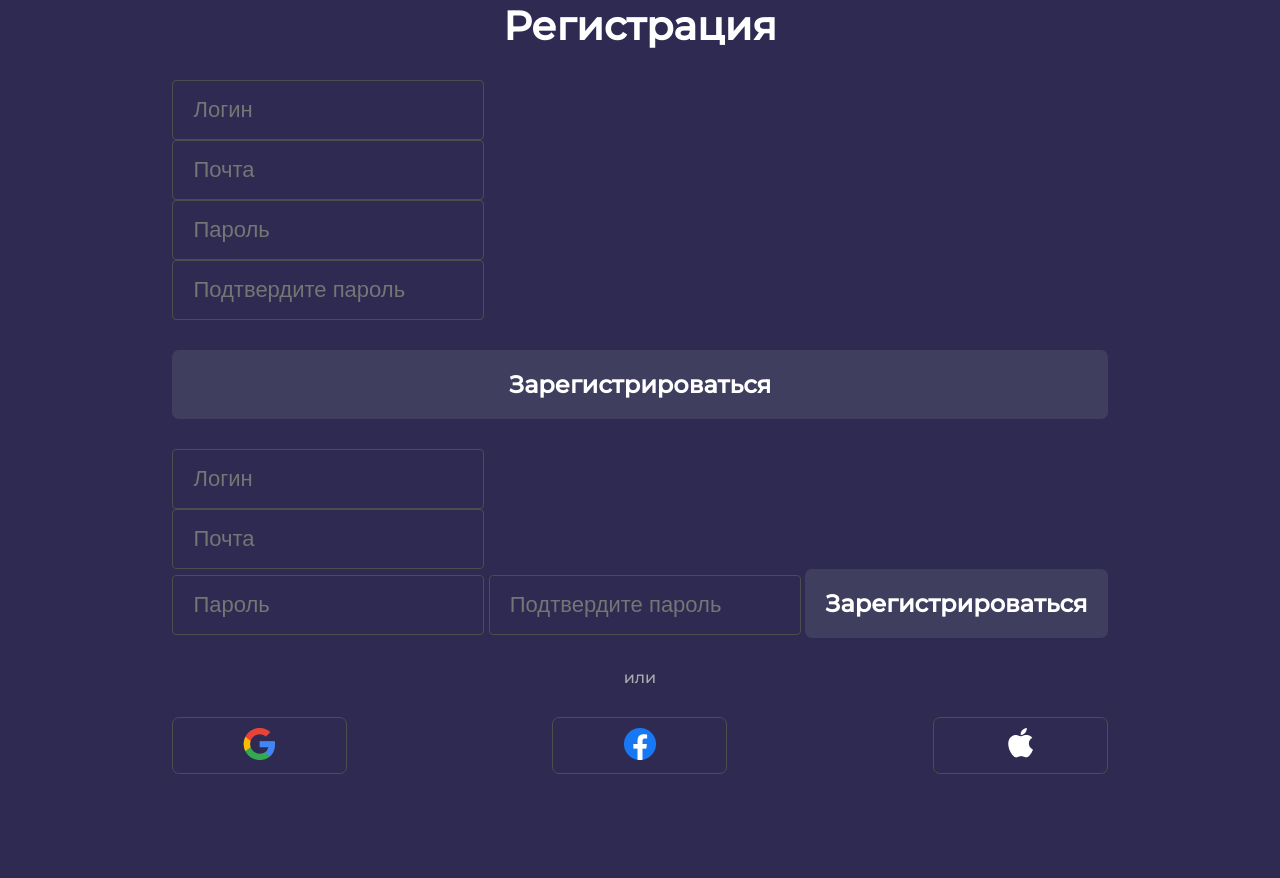
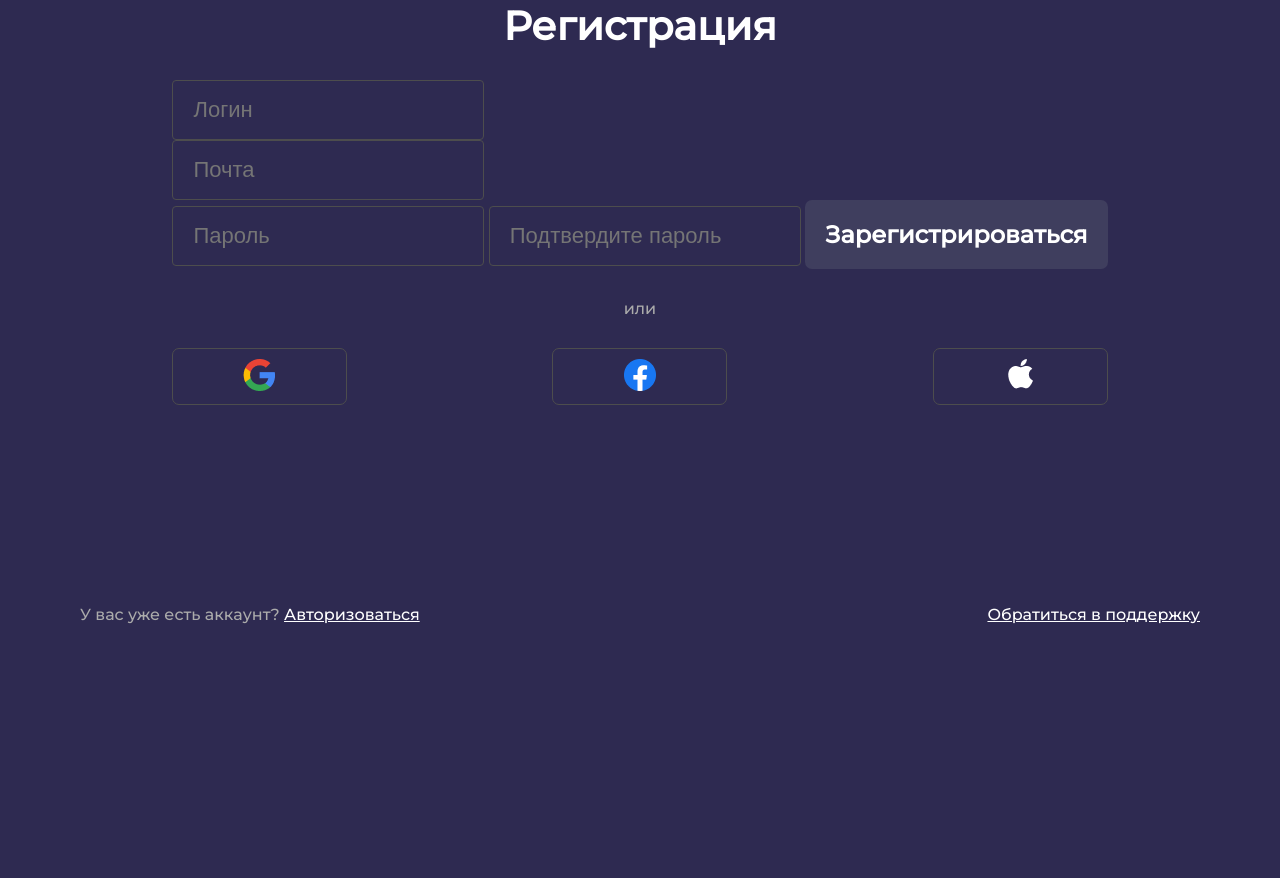
Before and after one commit to DovitosMan/Constructor_NIR, a Django app: page /users/register/ in a window 1280 px wide. Shown: the part 278-1156 px from the top of the page. After the commit the page ends 902 px from the top, so only its background shows below. Run offline with Django 5.2, Linux system fonts and the light colour scheme.

Commit message:
requirements added

```diff
--- /dev/null
+++ b/SRW_Calculator/requirements.txt
@@ -0,0 +1,6 @@
+asgiref==3.8.1
+Django==5.0.6
+pip==24.0
+setuptools=69.5.1
+sqlparse==0.5.0
+wheel==0.43.0
--- a/SRW_Calculator/users/templates/users/register.html
+++ b/SRW_Calculator/users/templates/users/register.html
@@ -14,16 +14,16 @@
         Регистрация
     </div>
 
-        <div class="container2">
-            <input class="login" placeholder="Логин" type="text">
-            <input class="mail" placeholder="Почта" type="text">
-            <input class="password" placeholder="Пароль" type="password">
-            <input class="confirmPass" placeholder="Подтвердите пароль" type="password">
-
-        </div>
-        <button class="register">
-            Зарегистрироваться
-        </button>
+{#        <div class="container2">#}
+{#            <input class="login" placeholder="Логин" type="text">#}
+{#            <input class="mail" placeholder="Почта" type="text">#}
+{#            <input class="password" placeholder="Пароль" type="password">#}
+{#            <input class="confirmPass" placeholder="Подтвердите пароль" type="password">#}
+{##}
+{#        </div>#}
+{#        <button class="register">#}
+{#            Зарегистрироваться#}
+{#        </button>#}
     <form method="post" class="container2">
         {% csrf_token %}
         {{ form.username }}
```
Also changed, not shown: SRW_Calculator/db.sqlite3.
